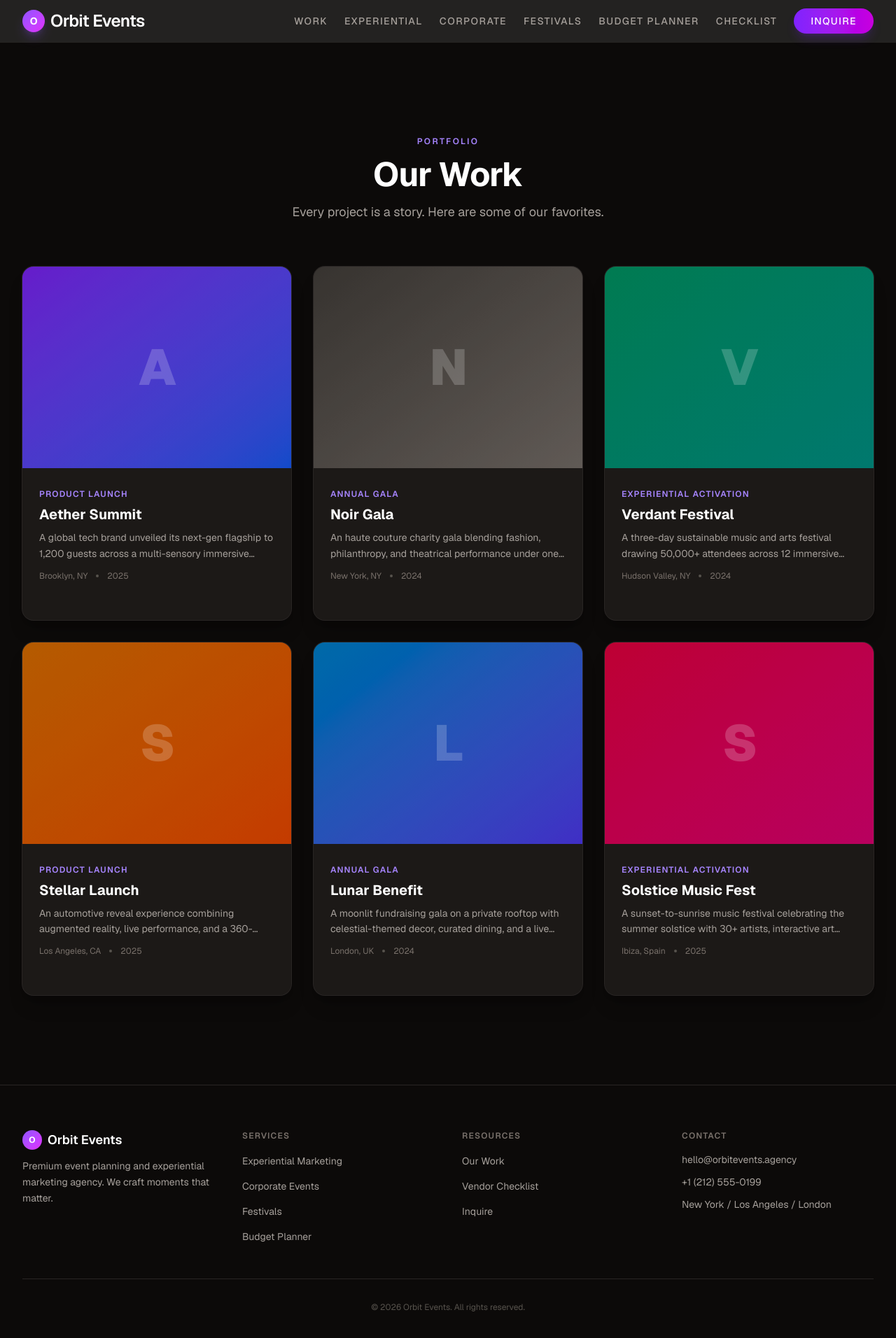
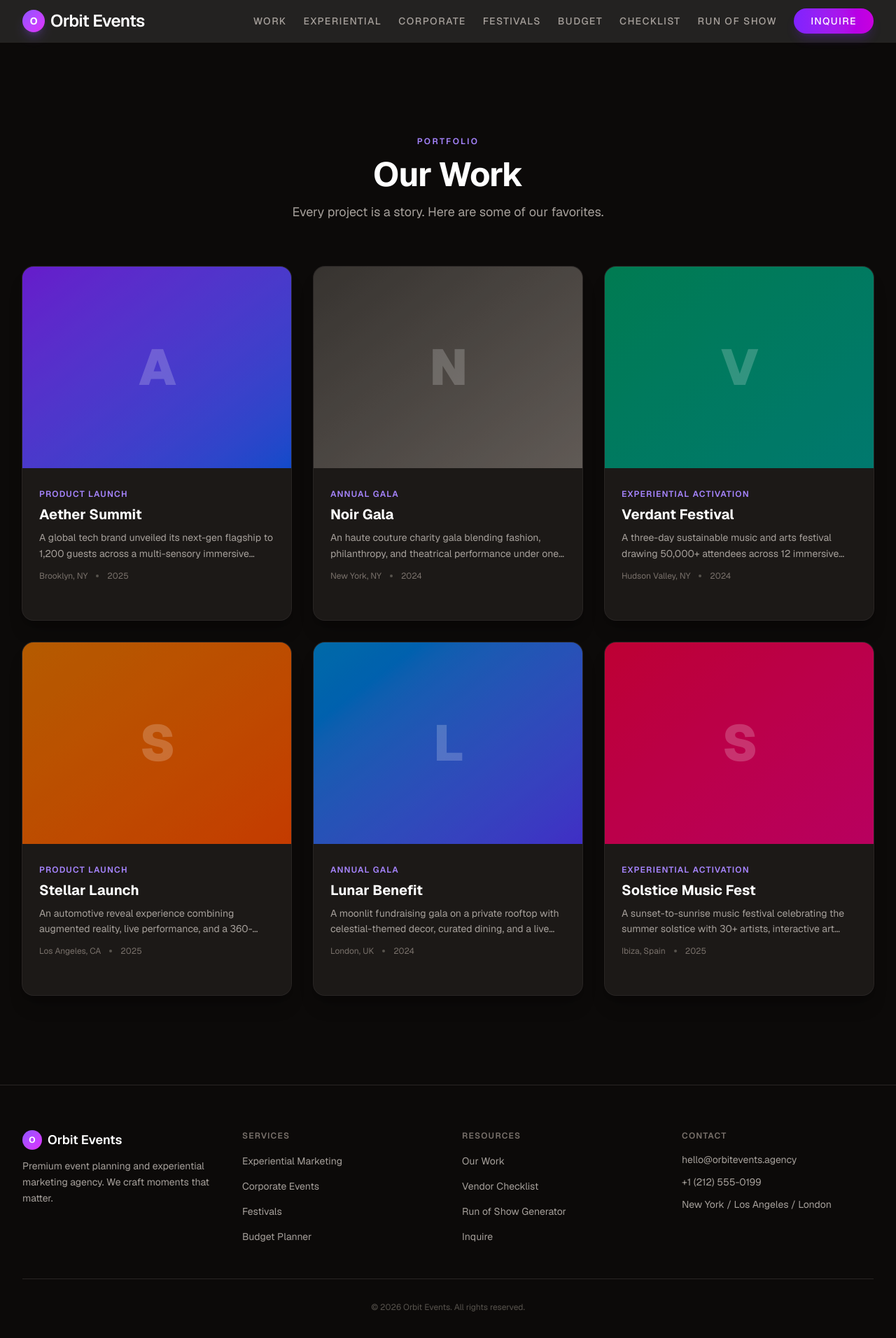
Before and after one commit to anas-khan-antimatter/mkt-orbit-events, a Next.js app in the folder orbit-events/: page /work in a window 1280 px wide. Shown: the top 1912 px of the page at 70% size. Built offline with nearby package versions, Linux system fonts and the light colour scheme.

Commit message:
antimatter: checkpoint c-1790732972231-maddm

```diff
--- a/orbit-events/src/components/Footer.tsx
+++ b/orbit-events/src/components/Footer.tsx
@@ -41,6 +41,7 @@ export default function Footer() {
               {[
                 { href: "/work", label: "Our Work" },
                 { href: "/vendor-checklist", label: "Vendor Checklist" },
+                { href: "/run-of-show", label: "Run of Show Generator" },
                 { href: "/inquire", label: "Inquire" },
               ].map((l) => (
                 <li key={l.href}>
--- a/orbit-events/src/components/Navbar.tsx
+++ b/orbit-events/src/components/Navbar.tsx
@@ -8,8 +8,9 @@ const navLinks = [
   { href: "/services/experiential", label: "Experiential" },
   { href: "/services/corporate", label: "Corporate" },
   { href: "/services/festivals", label: "Festivals" },
-  { href: "/budget-planner", label: "Budget Planner" },
+  { href: "/budget-planner", label: "Budget" },
   { href: "/vendor-checklist", label: "Checklist" },
+  { href: "/run-of-show", label: "Run of Show" },
 ];
 
 export default function Navbar() {
```
